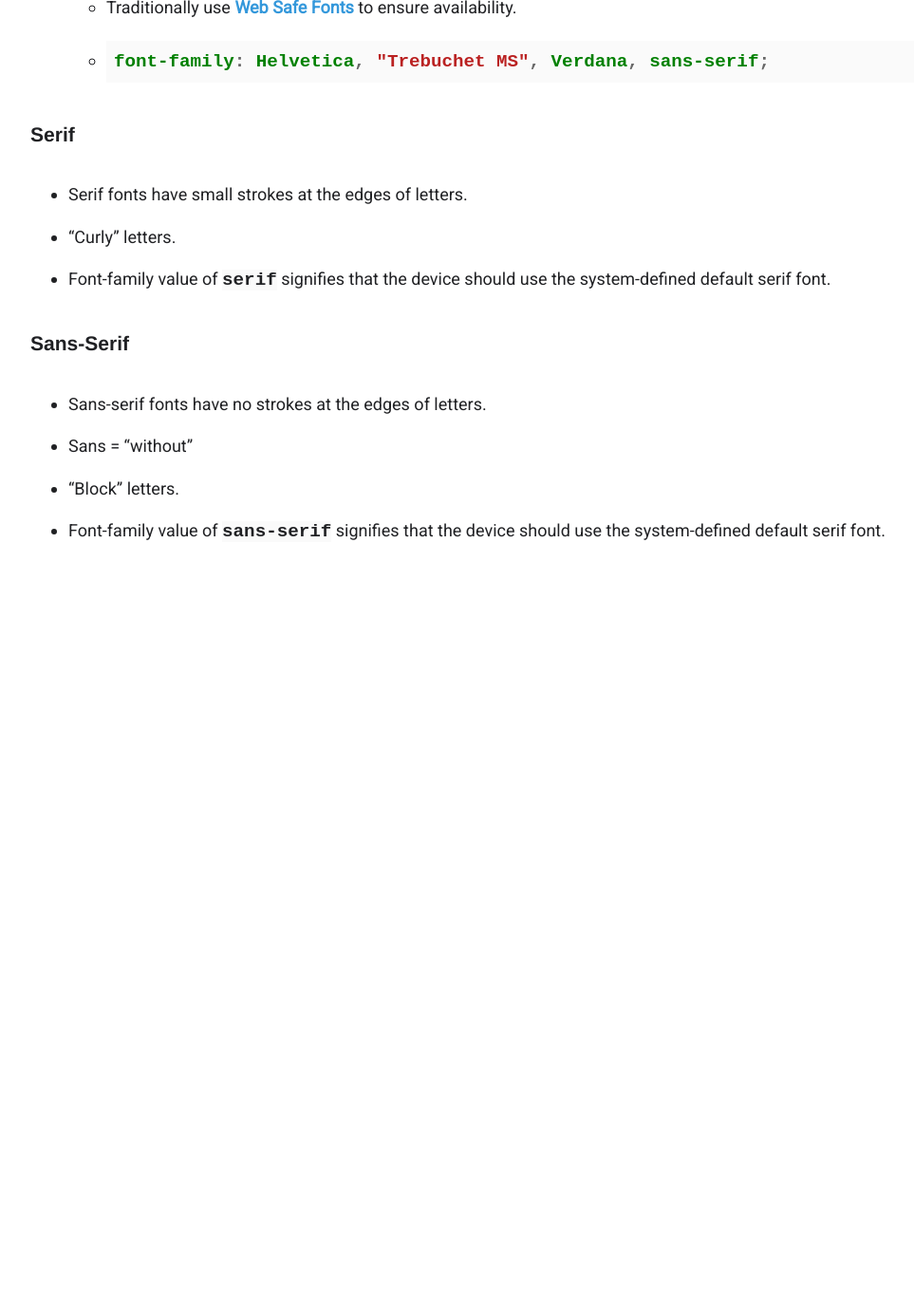
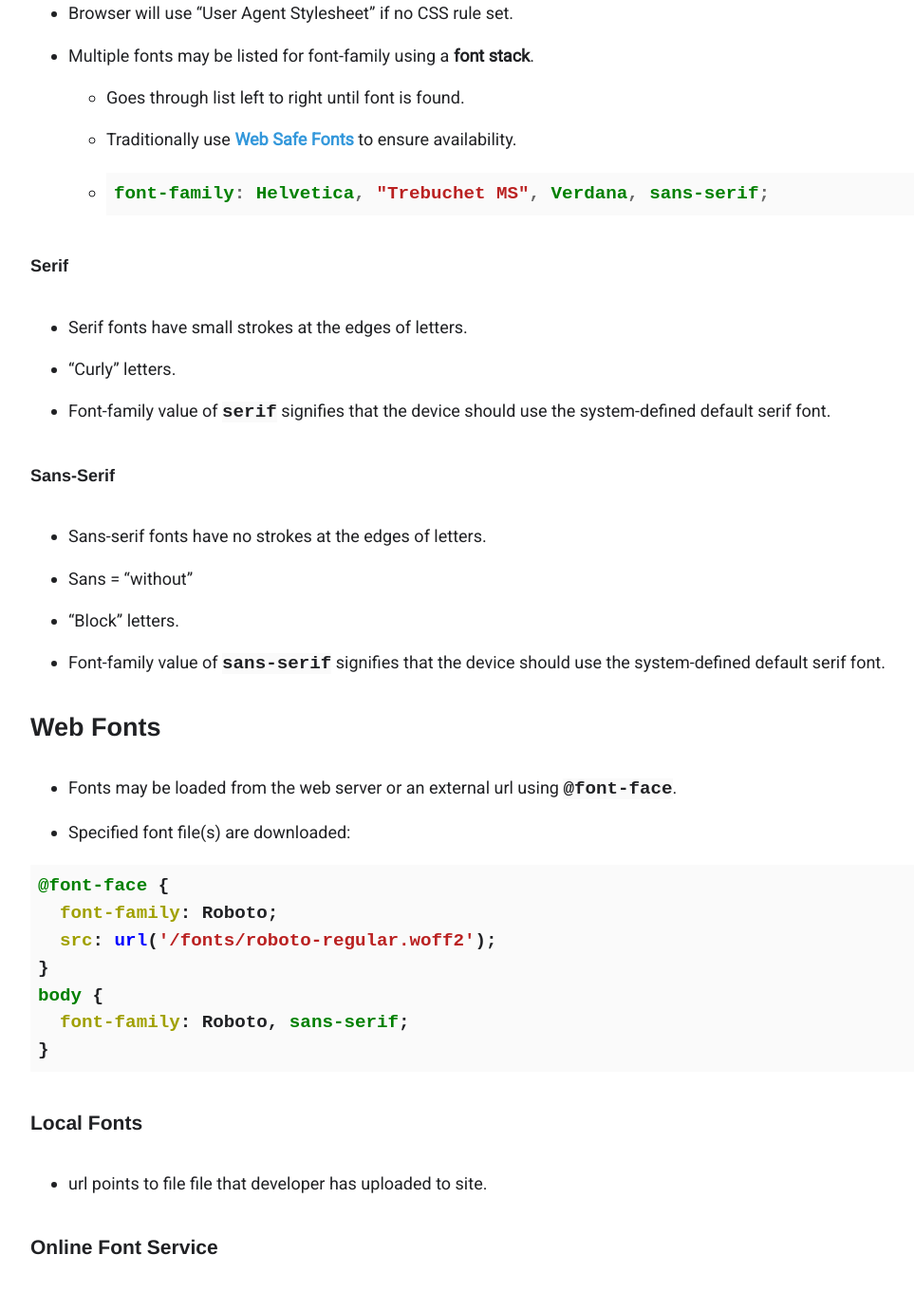
Before and after one commit to mpjovanovich/course_notes, a Jekyll site: the page built from SDEV153/fonts.md, in a window 1280 px wide and 1400 px high, scrolled down 691 px. Shown: the top 1361 px of the window at 95% size, without its empty margins (40-1003 px from the left). Built offline with Jekyll 4.4.1, drawn with Linux system fonts in a browser that asks for light colours; before the commit the page ends 1332 px from its top, so only the background shows below that; some of the changed text lies outside the part shown.

Commit message:
Update fonts.md

````diff
--- a/SDEV153/fonts.md
+++ b/SDEV153/fonts.md
@@ -4,9 +4,13 @@ title: Fonts
 course: SDEV255
 ---
 
-# Web Fonts
+# Fonts
 
-## Defaults
+## Font Families
+
+CSS `font-family` is used to define the name(s) of fonts to be used on the website.
+
+### Defaults
 
 - A font must exists on the user's device in order to be used.
 - Browser will use "User Agent Stylesheet" if no CSS rule set.
@@ -17,15 +21,36 @@ course: SDEV255
     font-family: Helvetica, "Trebuchet MS", Verdana, sans-serif;
     ```
 
-### Serif
+#### Serif
 
 - Serif fonts have small strokes at the edges of letters.
 - "Curly" letters.
 - Font-family value of `serif` signifies that the device should use the system-defined default serif font.
 
-### Sans-Serif
+#### Sans-Serif
 
 - Sans-serif fonts have no strokes at the edges of letters.
 - Sans = "without"
 - "Block" letters.
 - Font-family value of `sans-serif` signifies that the device should use the system-defined default serif font.
+
+## Web Fonts
+
+- Fonts may be loaded from the web server or an external url using `@font-face`.
+- Specified font file(s) are downloaded:
+
+```css
+@font-face {
+  font-family: Roboto;
+  src: url('/fonts/roboto-regular.woff2');
+}
+body {
+  font-family: Roboto, sans-serif;
+}
+```
+
+### Local Fonts
+
+- url points to file file that developer has uploaded to site.
+
+### Online Font Service
````
